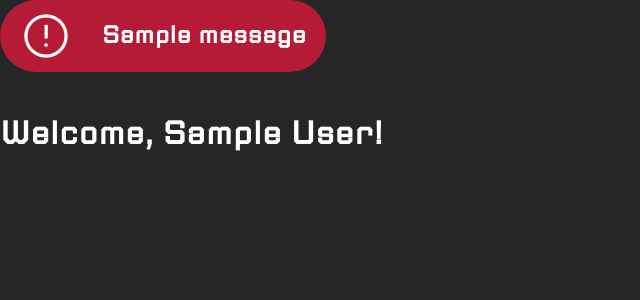
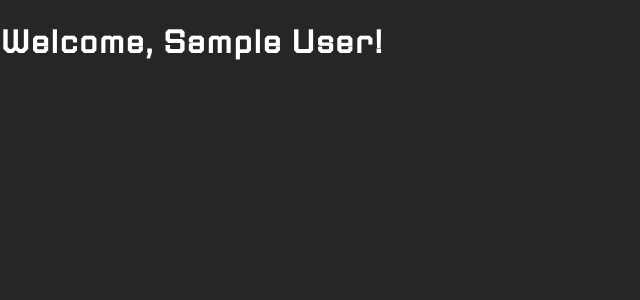
Before and after one commit to misiak125/ReClick, a Flask app: page /profile in a window 1280 px wide. Shown: the part 93-393 px from the top of the page, without its empty margins (0-640 px from the left). Run offline with Flask 3, Linux system fonts and the light colour scheme; a user stored in the database is signed in; tables that the repository leaves empty hold one stand-in row (values such as "Sample post"); one stand-in notice (Sample message) is shown; some web fonts are replaced.

Commit message:
Frontend - obsługa różnych wiadomości

```diff
--- a/website/static/style.css
+++ b/website/static/style.css
@@ -254,8 +254,7 @@ nav {
     max-width: 35vw;
 }
 
-.error-box {
-    background-color: #b51b35;
+.message-box {
     border-radius: 100vw;
     font-size: 24px;
 
@@ -269,7 +268,19 @@ nav {
     align-items: center;
 }
 
-#error-icon {
+.message-box-happy {
+    background-color: #23a837;
+}
+
+.message-box-info {
+    background-color: #707070;
+}
+
+.message-box-error {
+    background-color: #b51b35;
+}
+
+#message-icon {
     font-size: 52px;
     padding-right: 30px;
 }
--- a/website/templates/profile.html
+++ b/website/templates/profile.html
@@ -2,16 +2,38 @@
 
 {% block content %}
 
-{% with messages = get_flashed_messages() %}
+{% with messages = get_flashed_messages(with_categories=true) %}
     {% if messages %}
-        <div class="error-box">
-            <span class="material-symbols-outlined" id="error-icon">
-                error
-            </span>
-            <div>
-                {{ messages[0] }}
-            </div>
-        </div>
+        {% for message in messages %}
+            {% if message[0] == "happy" %}
+                <div class="message-box message-box-happy">
+                    <span class="material-symbols-outlined" id="message-icon">
+                        sentiment_very_satisfied
+                    </span>
+                    <div>
+                        {{ message[1] }}
+                    </div>
+                </div>
+            {% elif message[0] == "info" %}
+                <div class="message-box message-box-info">
+                    <span class="material-symbols-outlined" id="message-icon">
+                        info
+                    </span>
+                    <div>
+                        {{ message[1] }}
+                    </div>
+                </div>
+            {% elif message[0] == "error" %}
+                <div class="message-box message-box-error">
+                    <span class="material-symbols-outlined" id="message-icon">
+                        error
+                    </span>
+                    <div>
+                        {{ message[1] }}
+                    </div>
+                </div>
+            {% endif %}
+        {% endfor %}
     {% endif %}
 {% endwith %}
 
```
Also changed, not shown: website/templates/login.html (+31 -9 lines), website/templates/signup.html (+31 -9 lines).
